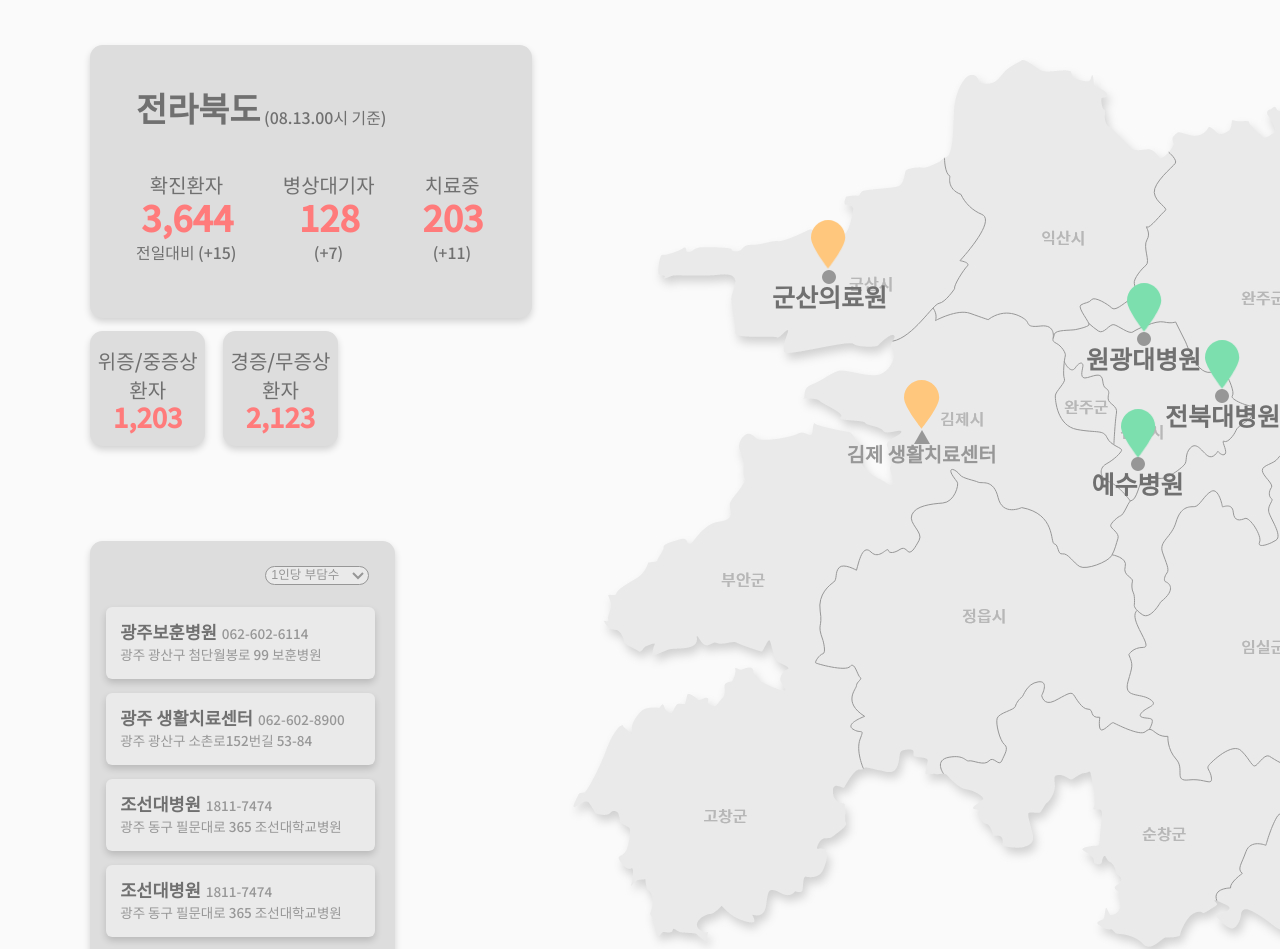
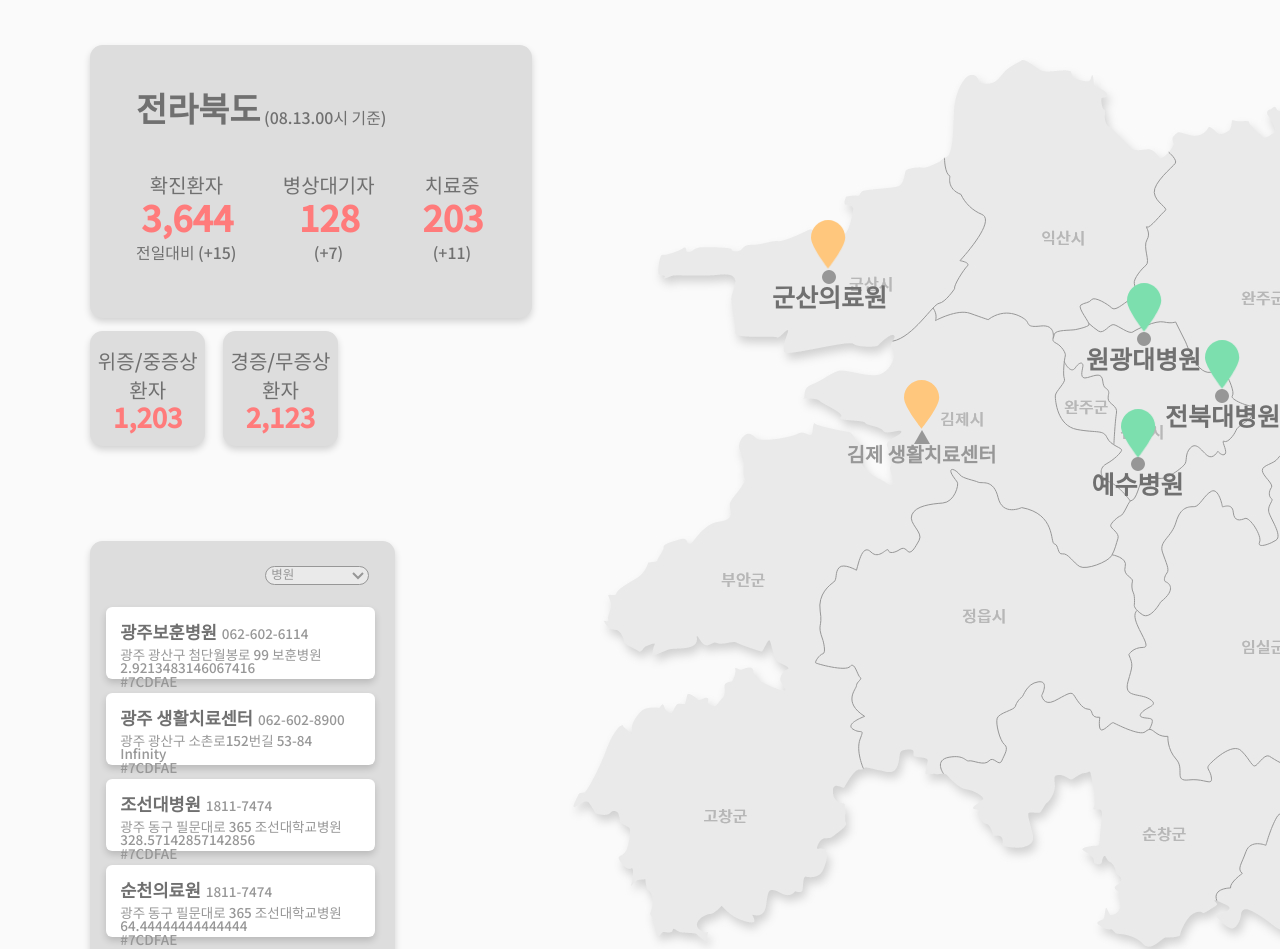
Before and after one commit to 2021-oasis-hackathon/2, a React (Create React App) app in the folder Frontend/navy-bottle-fe/: page /JeonbukCOVID in a window 1280 px wide. Shown: the top 949 px of the page. Built offline with nearby package versions, Linux system fonts and the light colour scheme.

Commit message:
Data make

```diff
--- a/Frontend/navy-bottle-fe/src/components/CovidHospitalList.js
+++ b/Frontend/navy-bottle-fe/src/components/CovidHospitalList.js
@@ -1,5 +1,6 @@
-import React from 'react';
+import React, { useState } from 'react';
 import styled from 'styled-components';
+import HospitalInfo from './logic/HospitalInfo';
 
 const FixWrapper = styled.div`
   position: absolute;
@@ -12,7 +13,6 @@ const FixWrapper = styled.div`
     padding-top: 864px;
   }
 `;
-
 
 const CovidHospitalListBodyWrapper = styled.div`
   position: absolute;
@@ -66,7 +66,7 @@ const CovidHospitalItemBoxVer = styled.div`
   flex-direction: column;
   width: 204.2px;
   height: 57.6px;
-  background: #eaeaea 0% 0% no-repeat padding-box;
+  background: #ffffff 0% 0% no-repeat padding-box;
   box-shadow: 0px 3px 6px #00000029;
   border-radius: 5px;
   opacity: 1;
@@ -91,6 +91,10 @@ const SelectWrapper = styled.div`
   margin-left: 140px;
 `;
 
+const traffic = styled.div`
+
+`;
+
 const Selcetbar = styled.select`
   width: 83px;
   height: 15px;
@@ -108,6 +112,8 @@ const Selcetbar = styled.select`
 `;
 
 const CovidHospitalItem = ({ hospital, phone, location }) => {
+  const [data, setData] = useState('');
+  const [color, setColor] = useState('');
   return (
     <div>
       <CovidHospitalItemBox>
@@ -119,6 +125,9 @@ const CovidHospitalItem = ({ hospital, phone, location }) => {
             <div>{phone}</div>
           </CovidHospitalItemBoxHor>
           <div>{location}</div>
+          <div>{data}</div>
+          <div>{color}</div>
+          <HospitalInfo name={hospital} setData={setData} setColor={setColor} />
         </CovidHospitalItemBoxVer>
       </CovidHospitalItemBox>
     </div>
@@ -132,10 +141,8 @@ const CovidHospitalList = ({ zoom_in }) => {
         <CovidHospitalListBody>
           <SelectWrapper>
             <Selcetbar>
-              <option value="1인당 부담수">1인당 부담수</option>
-              <option value="가용병상">가용병상 순</option>
-              <option value="가용인력">가용인력 순</option>
-              <option value="가동률">가동률 순</option>
+              <option value="병원">병원</option>
+              <option value="생활치료센터">생활치료센터</option>
             </Selcetbar>
           </SelectWrapper>
           <CovidHospitalListBodyList>
@@ -155,7 +162,7 @@ const CovidHospitalList = ({ zoom_in }) => {
               location="광주 동구 필문대로 365 조선대학교병원"
             />
             <CovidHospitalItem
-              hospital="조선대병원"
+              hospital="순천의료원"
               phone="1811-7474"
               location="광주 동구 필문대로 365 조선대학교병원"
             />
--- a/Frontend/navy-bottle-fe/src/components/logic/HospitalInfo.js
+++ b/Frontend/navy-bottle-fe/src/components/logic/HospitalInfo.js
@@ -1,13 +1,22 @@
 import React from 'react';
 
 const HospitalDict = {
-  빛고을전남대병원: [15, 7, 88, 43, 148],
-  광주보훈병원: [0, 0, 30, 13, 445],
-  광주생활치료센터: [null, null, 110, 67, null],
+  '빛고을전남대병원': [15, 7, 88, 43, 148],
+  '광주보훈병원': [0, 0, 30, 13, 445],
+  '조선대병원': [10, 2, 60, 67, 21],
+  '광주 생활치료센터': [0, 0, 110, 67, 0],
+  '전북대병원': [11,1,21,10,200],
+  '원광대병원': [8,0,3,2,200],
+  '군산의료원':[0,0,174,174,344],
+  '예수병원':[0,0,17,10,200],
+  '남원의료원':[0,0,123,63,180],
+  '목포시의료원':[0,0,109,67,132],
+  '순천의료원':[0,0,129,87,135],
+  '강진의료원':[0,0,92,31]
 };
 
-const HospitalInfo = ({ name }) => {
-  const hospital_info = HospitalDict[{ name }];
+const HospitalInfo = ({ name, setData,setColor}) => {
+  const hospital_info = HospitalDict[name];
   const serious_total = hospital_info[0];
   const serious_unuse = hospital_info[1];
   const mild_total = hospital_info[2];
@@ -27,6 +36,15 @@ const HospitalInfo = ({ name }) => {
       return '#7CDFAE';
     }
   };
+
+  setData(confusion_rate);
+  setColor(confusion_rate_color(confusion_rate));
+
+  return (<div>
+
+  </div>)
 };
 
+
+
 export default HospitalInfo;
--- a/Frontend/navy-bottle-fe/src/pages/GwangjuCovid.js
+++ b/Frontend/navy-bottle-fe/src/pages/GwangjuCovid.js
@@ -11,8 +11,9 @@ import CovidHospitalList from '../components/CovidHospitalList';
 import CovidHospitalSearch from '../components/CovidHospitalSearch';
 import CovidSeriousPatient from '../components/CovidSeriousPatient';
 import CovidMildPatient from '../components/CovidMildPatient';
+import CovidRegionSelectBar from '../components/CovidRegionSelectBar';
+import HospitalInfo from '../components/logic/HospitalInfo';
 
-import CovidRegionSelectBar from '../components/CovidRegionSelectBar';
 const FixWrapper = styled.div`
   position: absolute;
   width: 1536px;
```
